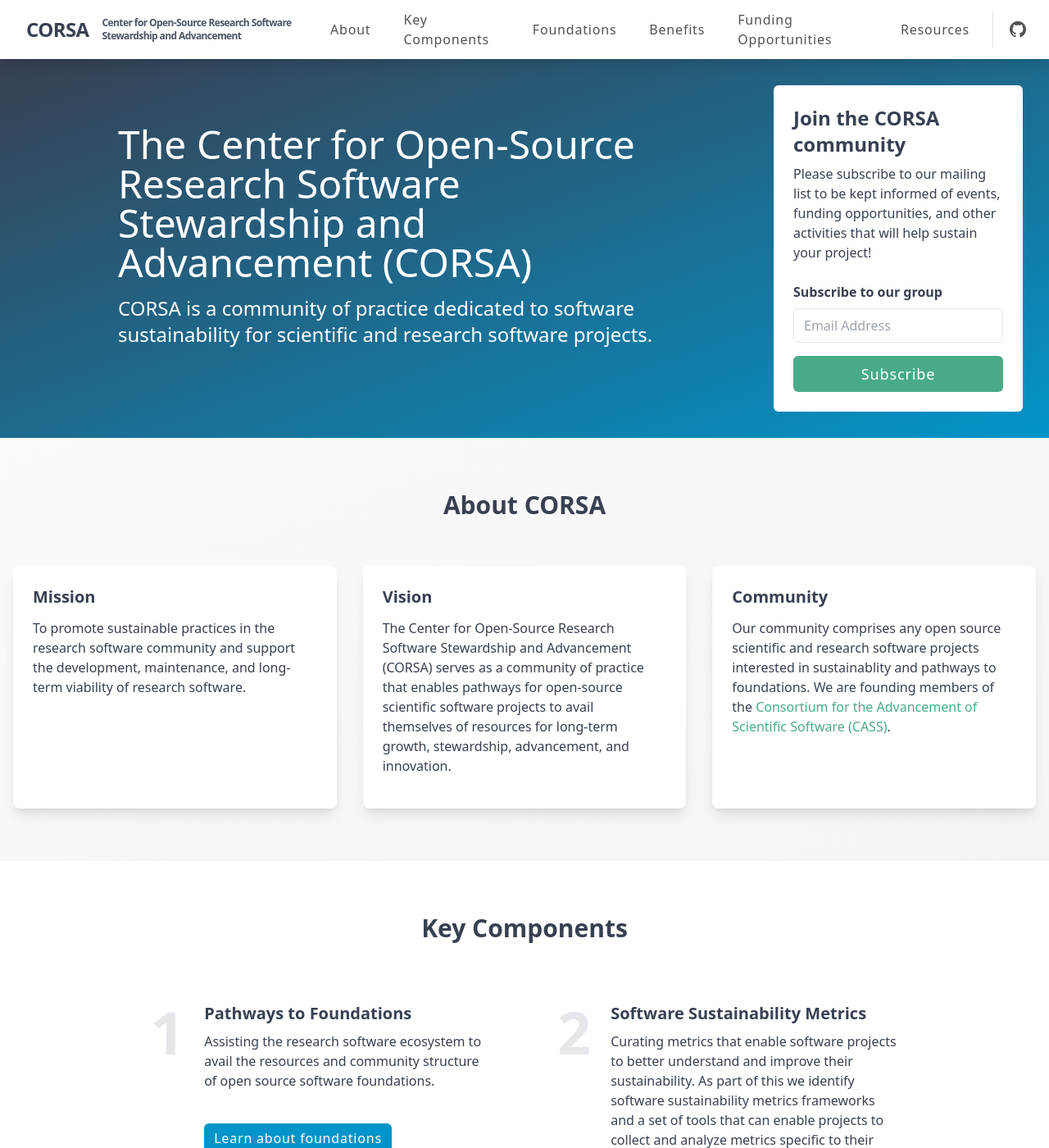
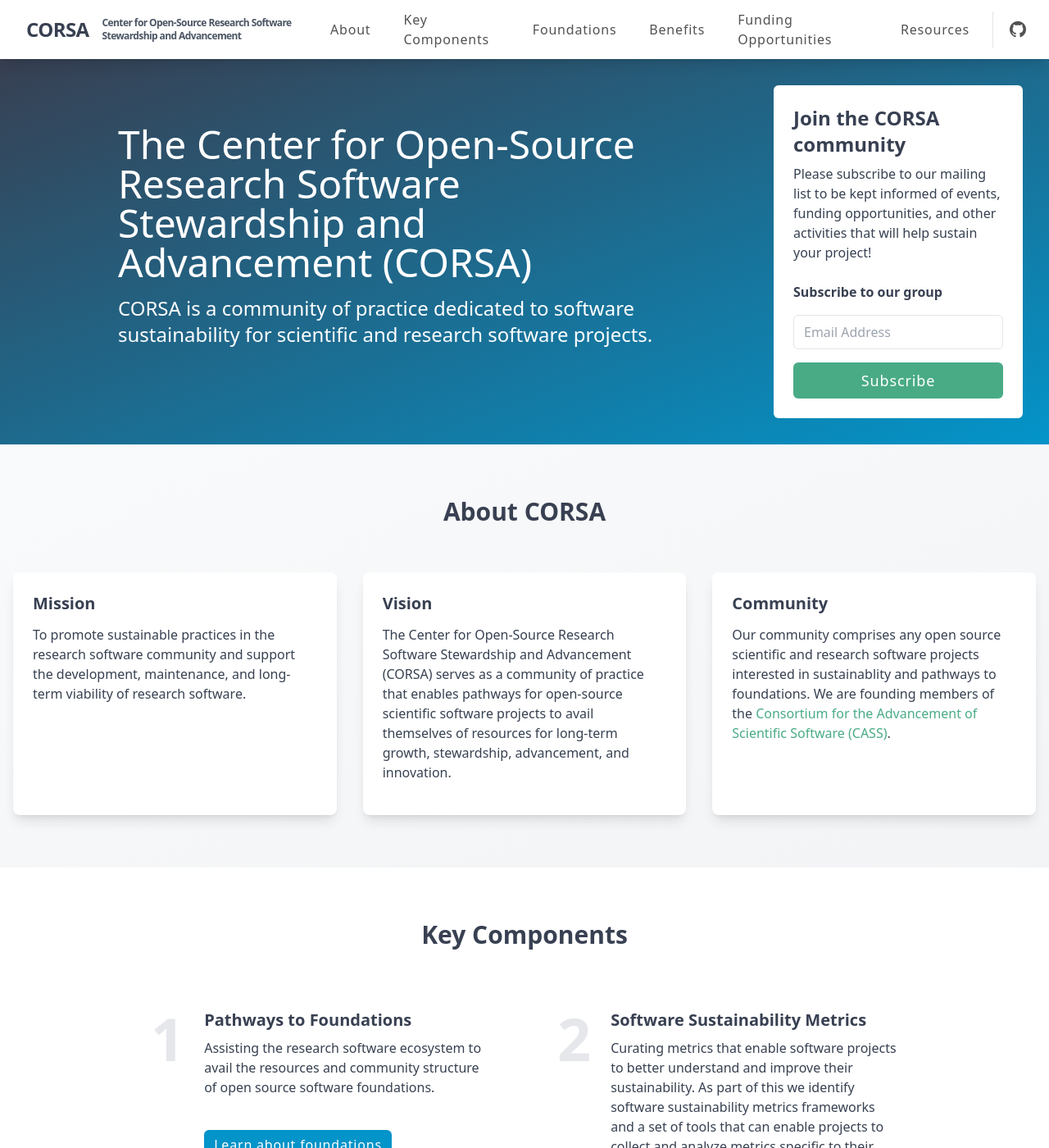
Before and after one commit to corsa-center/corsa-center.github.io, a Jekyll site: the page built from docs/index.html, in a window 1280 px wide and 1400 px high. Shown: the whole window at 82% size. Built offline with Jekyll 4.4.1, drawn with Linux system fonts in a browser that asks for light colours; nearby versions of some CDN libraries.

Commit message:
Add margins below lists and headings

```diff
--- a/docs/_includes/custom-styles.html
+++ b/docs/_includes/custom-styles.html
@@ -14,7 +14,7 @@
         h4,
         h5,
         h6 {
-            @apply font-bold text-secondary;
+            @apply font-bold text-secondary mb-2;
         }
 
         h1 {
@@ -54,7 +54,7 @@
         }
 
         ul, ol {
-            @apply list-outside pl-8;
+            @apply list-outside pl-8 mb-4;
         }
 
         ul {
```
